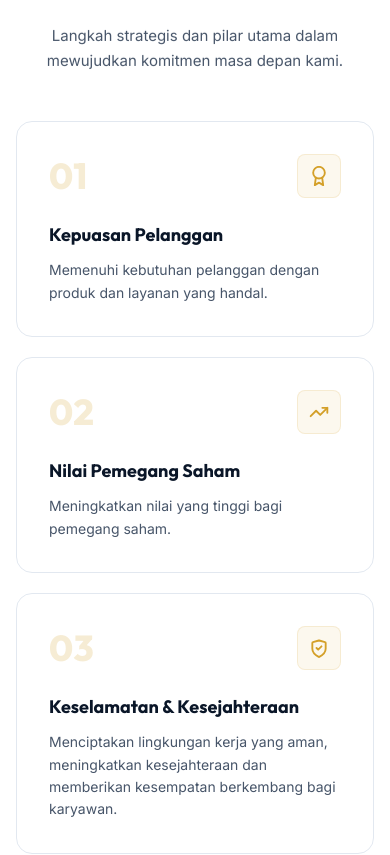
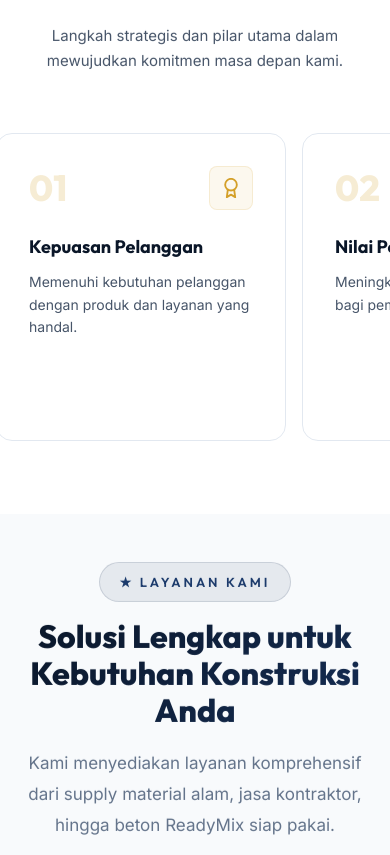
Before and after one commit to WagYu31/pt-trans-ringo-groupmix, a Next.js app: page / in a window 390 px wide. Shown: the part 3749-4604 px from the top of the page. Built offline with nearby package versions, Linux system fonts and the light colour scheme.

Commit message:
style: convert certifications, legality, and mission grids to horizontal sliders on mobile

```diff
--- a/app/globals.css
+++ b/app/globals.css
@@ -3990,3 +3990,44 @@ textarea:focus-visible {
 .wa-trigger-btn:hover .wa-headset-glow {
   filter: drop-shadow(0 0 5px rgba(59, 130, 246, 0.8));
 }
+
+/* ==========================================================================
+   MOBILE HORIZONTAL SCROLL CARDS (SLIDER ON MOBILE)
+   ========================================================================== */
+@media (max-width: 768px) {
+  .certifications-grid,
+  .legality-grid,
+  .misi-grid {
+    display: flex !important;
+    overflow-x: auto !important;
+    scroll-snap-type: x mandatory !important;
+    scroll-behavior: smooth !important;
+    -webkit-overflow-scrolling: touch !important;
+    gap: 16px !important;
+    padding: 12px 20px 24px 20px !important;
+    margin-left: -20px !important;
+    margin-right: -20px !important;
+    scrollbar-width: none; /* Hide scrollbar for Firefox */
+  }
+
+  .certifications-grid::-webkit-scrollbar,
+  .legality-grid::-webkit-scrollbar,
+  .misi-grid::-webkit-scrollbar {
+    display: none; /* Hide scrollbar for Chrome/Safari */
+  }
+
+  .certifications-grid .legality-card,
+  .legality-grid .legality-card,
+  .misi-grid .misi-card {
+    flex: 0 0 290px !important;
+    max-width: 85% !important;
+    scroll-snap-align: start !important;
+    margin-bottom: 0 !important; /* Reset bottom margins */
+  }
+
+  /* Specific adjustments for cards */
+  .misi-card-wide {
+    flex: 0 0 290px !important;
+    max-width: 85% !important;
+  }
+}
```
Also changed, not shown: 1 other file (tests, documents, lock files or other folders).
